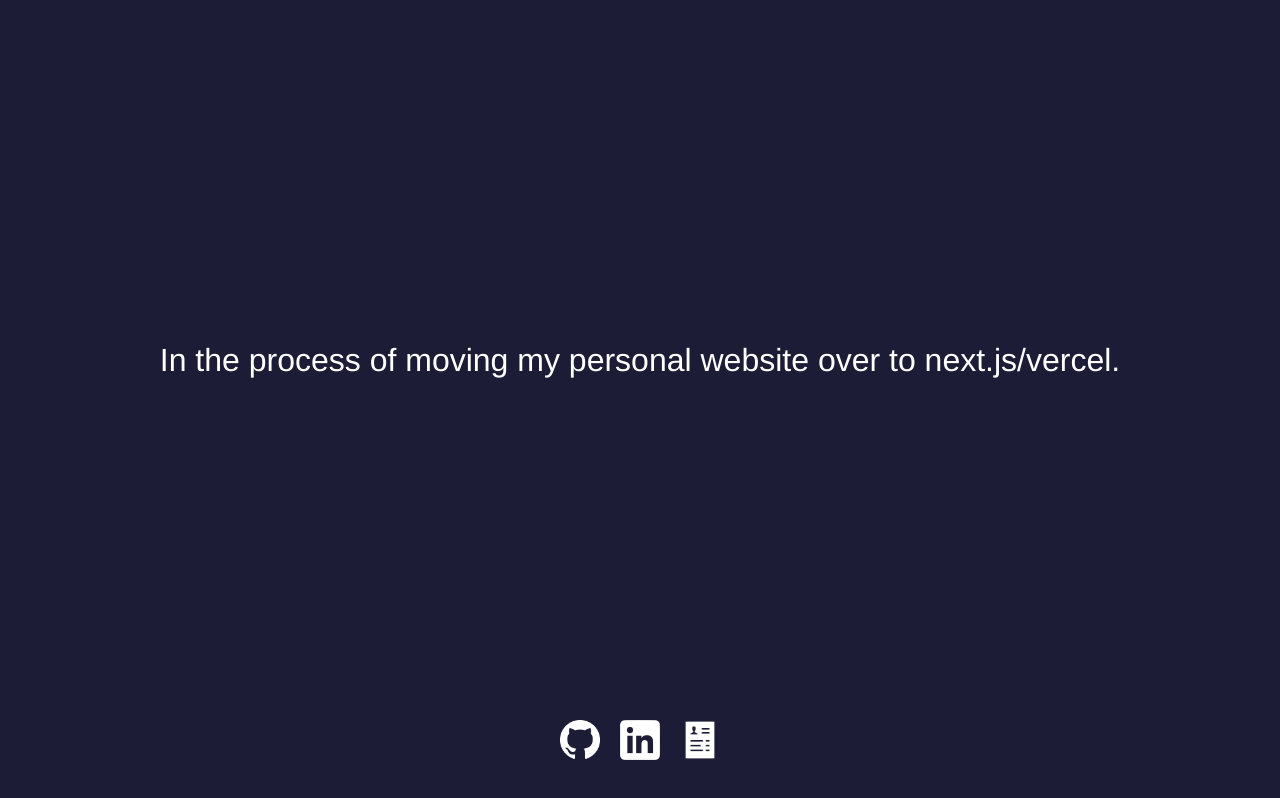
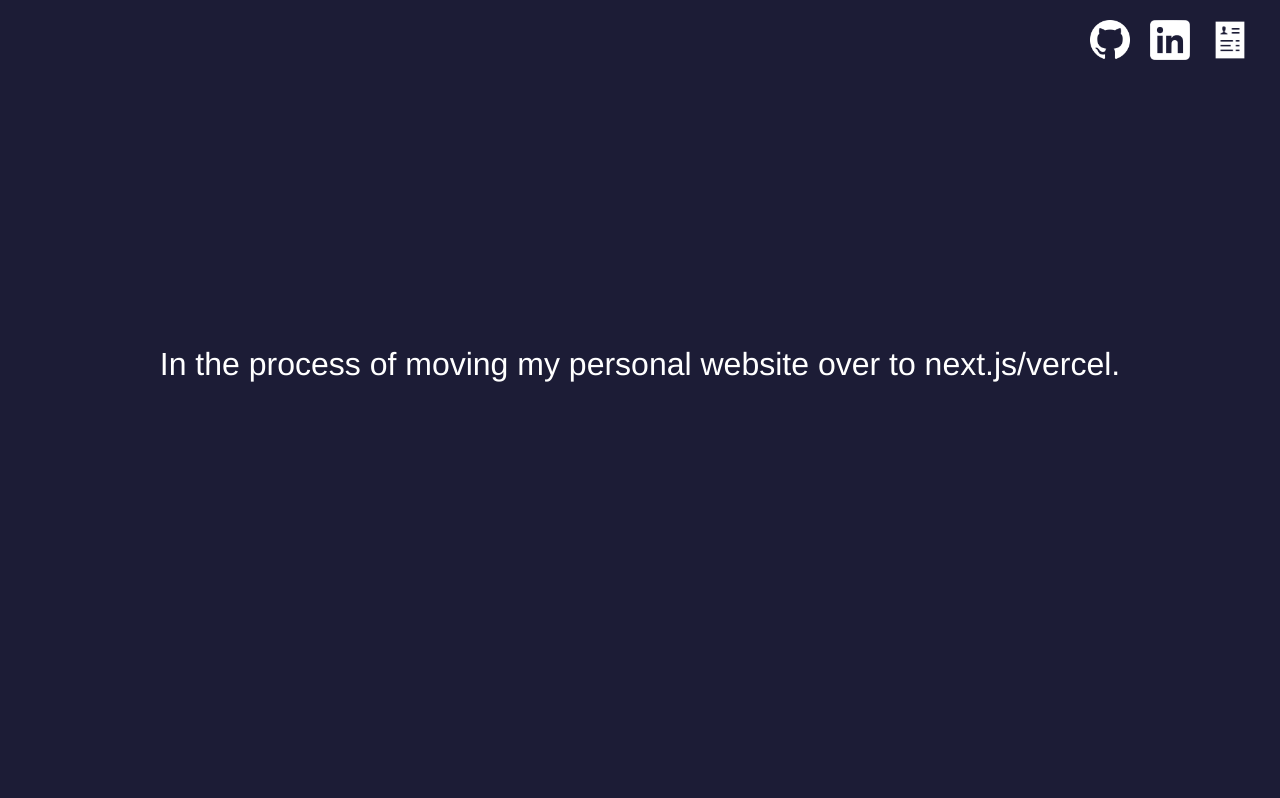
Before and after one commit to gecko25/saratankarddotcom, a Next.js app: page / in a window 1280 px wide. Built offline with nearby package versions, Linux system fonts and the light colour scheme.

Commit message:
Moving icons

```diff
--- a/pages/index.tsx
+++ b/pages/index.tsx
@@ -12,15 +12,7 @@ const Home: NextPage = () => {
         <link rel="icon" href="/favicon.ico" />
       </Head>
 
-      <header></header>
-
-      <main className={styles.main}>
-        <p>
-          In the process of moving my personal website over to next.js/vercel.
-        </p>
-      </main>
-
-      <footer className={styles.footer}>
+      <header className={styles.header}>
         <a href="https://github.com/gecko25" target="_blank" rel="noreferrer">
           <Image src="/github.png" width={40} height={40} alt="Sara's Github" />
         </a>
@@ -43,7 +35,15 @@ const Home: NextPage = () => {
         >
           <Image src="/resume.png" width={40} height={40} alt="Sara's Resume" />
         </a>
-      </footer>
+      </header>
+
+      <main className={styles.main}>
+        <p>
+          In the process of moving my personal website over to next.js/vercel.
+        </p>
+      </main>
+
+      <footer className={styles.footer}></footer>
     </section>
   );
 };
--- a/styles/Home.module.scss
+++ b/styles/Home.module.scss
@@ -6,7 +6,7 @@
   display: flex;
   justify-content: center;
   align-items: center;
-  height: 90vh;
+  height: 70vh;
   padding: 25px;
 }
 
@@ -15,12 +15,13 @@
   font-family: #{$AvenirNext-DemiBold};
 }
 
-.footer {
+.header {
   width: 100%;
-  text-align: center;
+  text-align: right;
+  padding: 20px;
 }
 
-.footer a {
+.header a {
   padding: 10px;
 }
 
```
